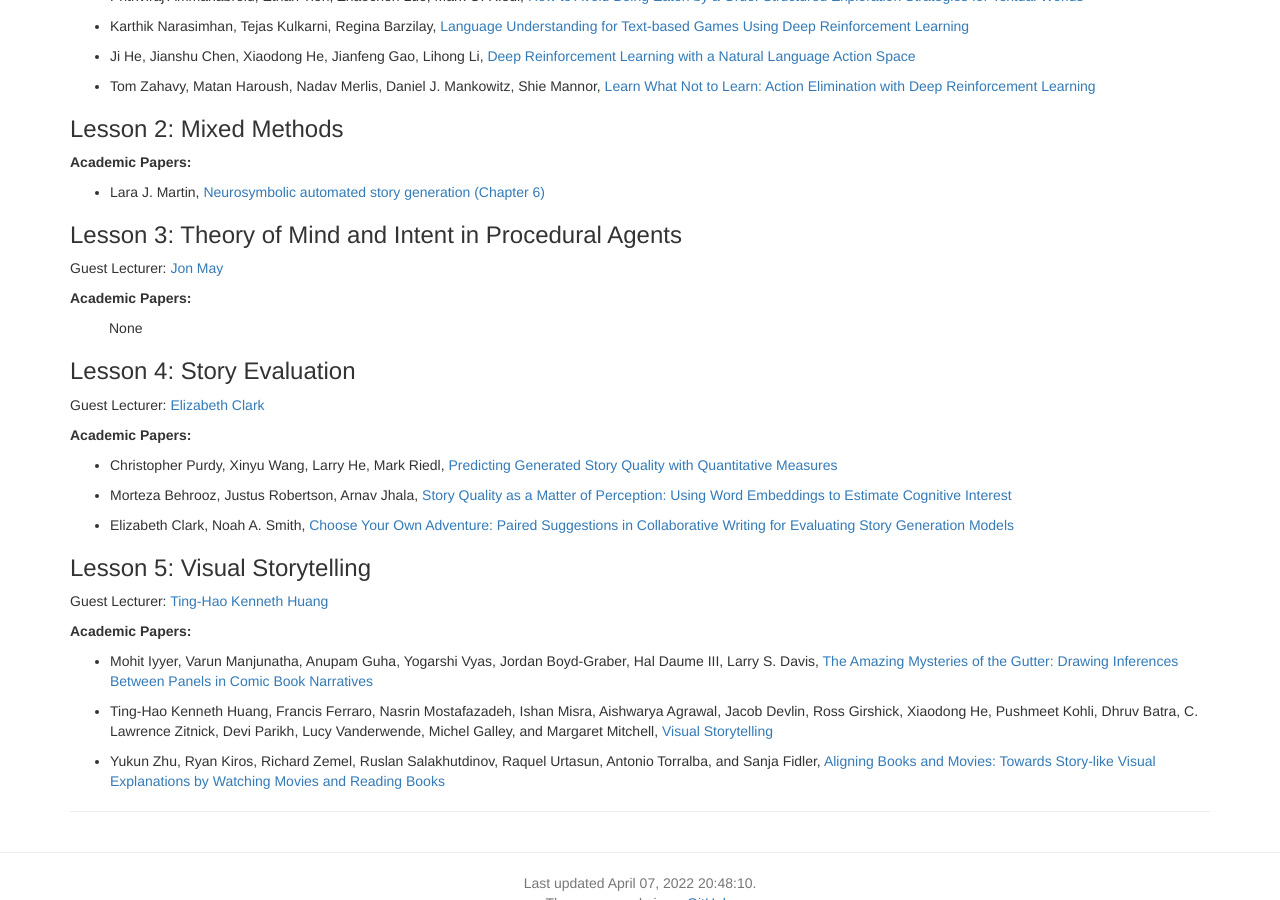
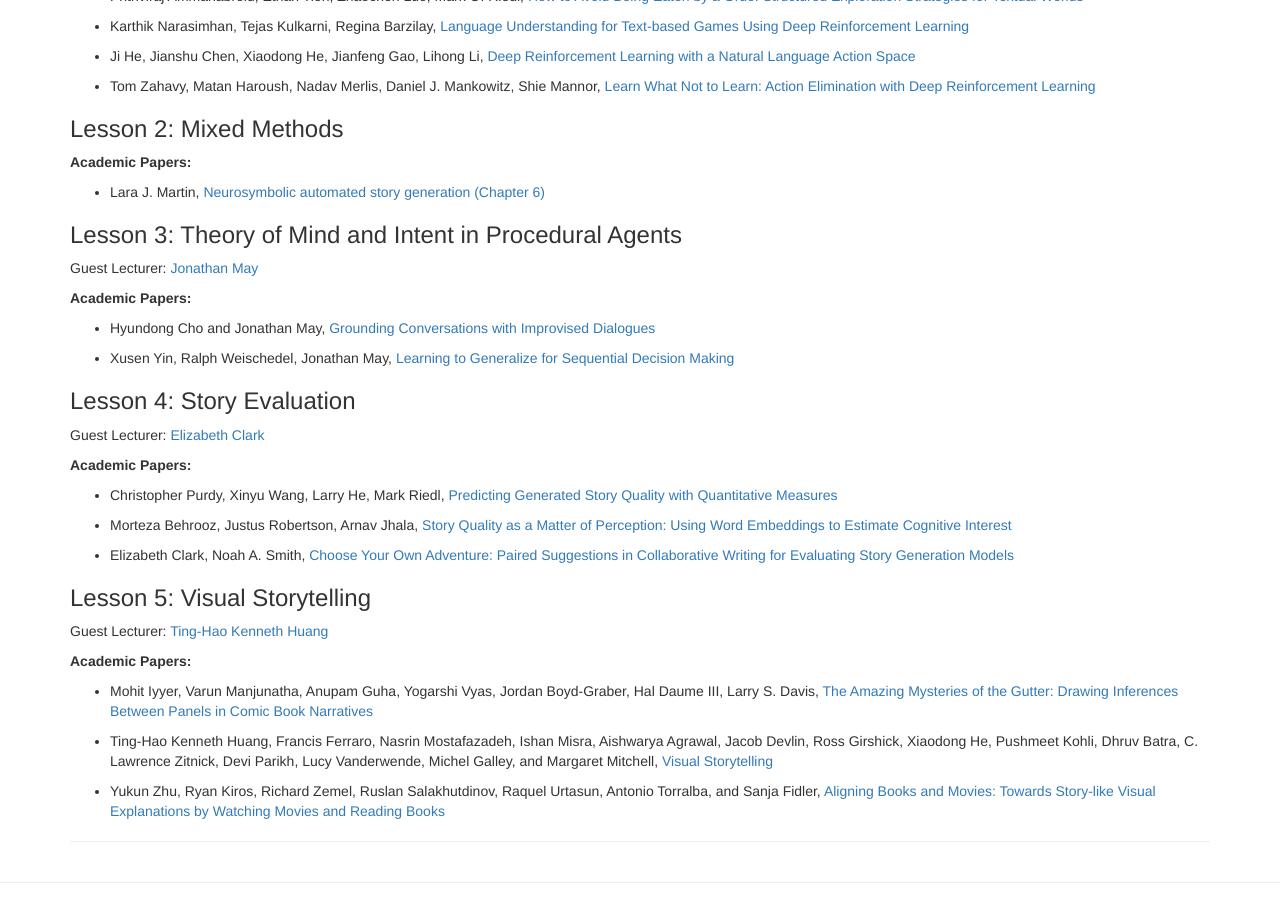
Before and after one commit to interactive-fiction-class/interactive-fiction-class.github.io, a Jekyll site: the page built from modules.md, in a window 1280 px wide and 900 px high, scrolled down 7461 px. Built offline with Jekyll 4.4.1, drawn with Linux system fonts in a browser that asks for light colours; nearby versions of some CDN libraries; a script that is not in the unit is left out.

Commit message:
Added Jonathan May's papers

```diff
--- a/_data/modules.yaml
+++ b/_data/modules.yaml
@@ -703,8 +703,17 @@
           url: https://smartech.gatech.edu/handle/1853/64643
     -
       title: Theory of Mind and Intent in Procedural Agents
-      guest_speaker: Jon May
+      guest_speaker: Jonathan May
       guest_url: https://www.isi.edu/~jonmay/
+      readings:
+        -
+          title: Grounding Conversations with Improvised Dialogues
+          authors: Hyundong Cho and Jonathan May
+          url: https://aclanthology.org/2020.acl-main.218/
+        -
+          title: Learning to Generalize for Sequential Decision Making
+          authors: Xusen Yin, Ralph Weischedel, Jonathan May
+          url: https://aclanthology.org/2020.findings-emnlp.273/
     -
       title: Story Evaluation
       guest_speaker: Elizabeth Clark
```
